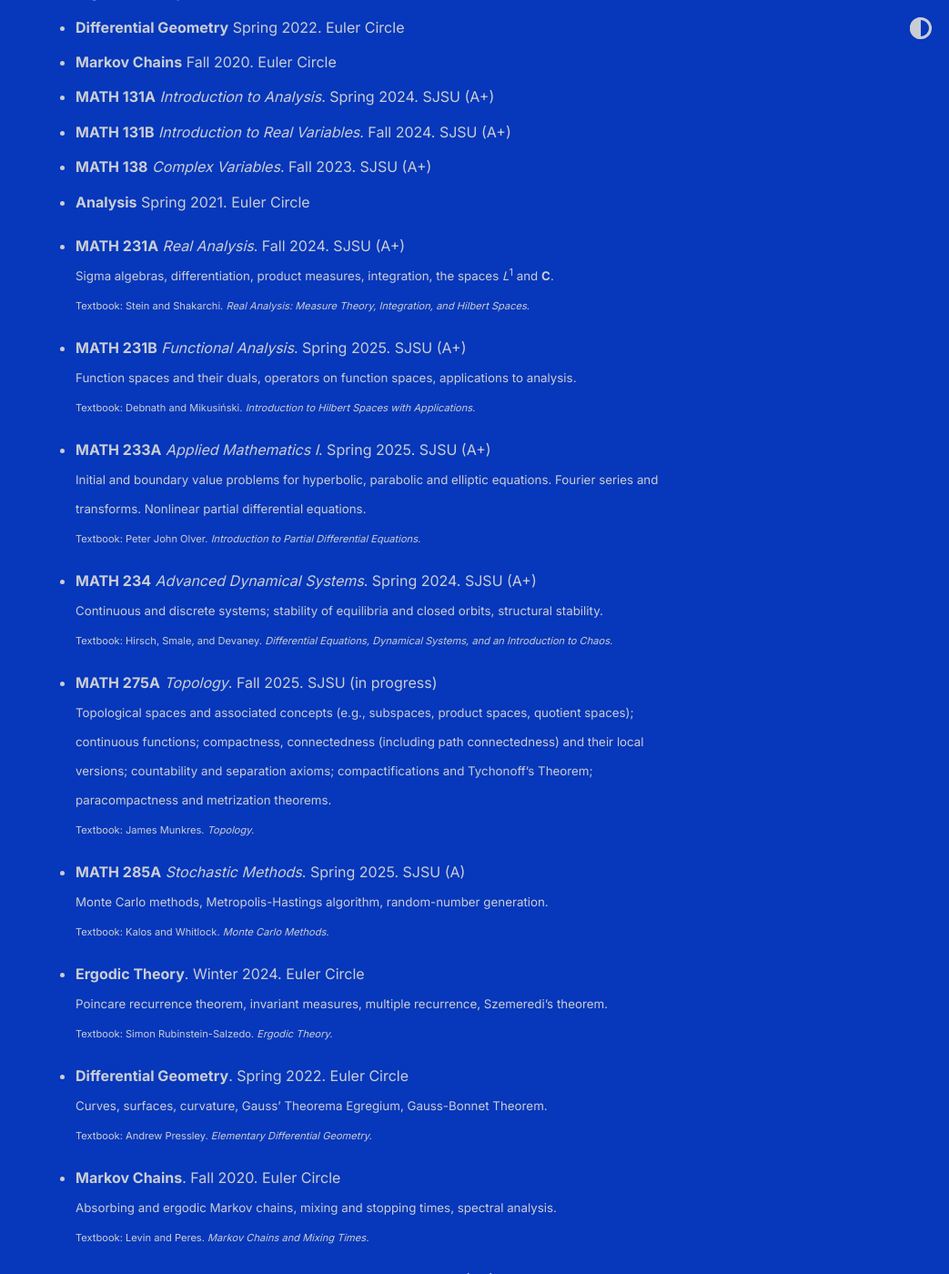
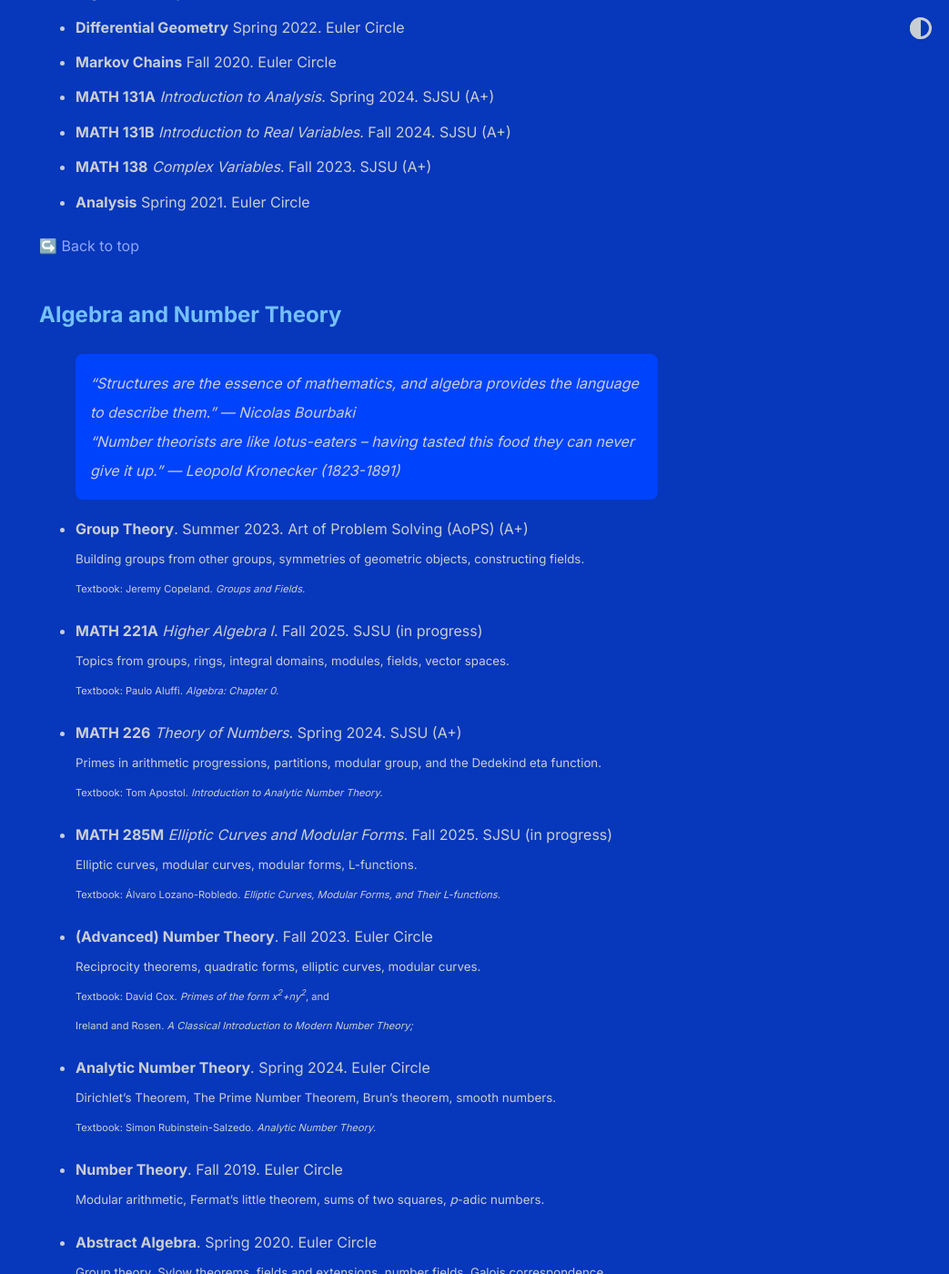
Before and after one commit to shihankanungo/shihankanungo.github.io, a Jekyll site: the page built from courses.md, in a window 1280 px wide and 1400 px high, scrolled down 2054 px. Shown: the whole window at 91% size, without its empty margins (237-1280 px from the left). Built offline with Jekyll 4.4.1, drawn with Linux system fonts in a browser that asks for light colours; some of the changed text lies outside the part shown.

Commit message:
Update courses.md

```diff
--- a/courses.md
+++ b/courses.md
@@ -111,57 +111,6 @@ Here are the courses grouped by subject area, along with a short description of
 </details></li>
 </ul>
 
-- **MATH 231A** *Real Analysis*. Fall 2024. SJSU (A+) <br>
-  <small>Sigma algebras, differentiation, product measures, integration, the spaces  *L*<sup>1</sup> and **C**.</small> <br>
-  <small><small>Textbook: Stein and Shakarchi. <i>Real Analysis: Measure Theory, Integration, and Hilbert Spaces</i>.</small></small>
-
-- **MATH 231B** *Functional Analysis*. Spring 2025. SJSU (A+)<br>
-  <small>Function spaces and their duals, operators on function spaces, applications to analysis.</small> <br>
-  <small><small>Textbook: Debnath and Mikusiński. <i>Introduction to Hilbert Spaces with Applications</i>.</small></small>
-
-- **MATH 233A** *Applied Mathematics I*. Spring 2025. SJSU (A+)<br>
-  <small>Initial and boundary value problems for hyperbolic, parabolic and elliptic equations. Fourier series and transforms. Nonlinear partial differential equations.</small> <br>
-  <small><small>Textbook: Peter John Olver. <i>Introduction to Partial Differential Equations.</i></small></small>
-
-- **MATH 234** *Advanced Dynamical Systems*. Spring 2024. SJSU (A+)<br>
-  <small>Continuous and discrete systems; stability of equilibria and closed orbits, structural stability.</small> <br>
-  <small><small>Textbook: Hirsch, Smale, and Devaney. <i>Differential Equations, Dynamical Systems, and an Introduction to Chaos.</i></small></small>
-
-- **MATH 275A** *Topology*. Fall 2025. SJSU (in progress)<br>
-  <small>Topological spaces and associated concepts (e.g., subspaces, product spaces, quotient spaces); continuous functions; compactness, connectedness (including path connectedness) and their local versions; countability and separation axioms; compactifications and Tychonoff’s Theorem; paracompactness and metrization theorems.</small> <br>
-  <small><small>Textbook: James Munkres. <i>Topology.</i></small></small>
-
-- **MATH 285A** *Stochastic Methods*. Spring 2025. SJSU (A)<br>
-  <small>Monte Carlo methods, Metropolis-Hastings algorithm, random-number generation.</small> <br>
-  <small><small>Textbook: Kalos and Whitlock. <i>Monte Carlo Methods.</i></small></small>
-
-- **Ergodic Theory**. Winter 2024. Euler Circle <br>
-  <small>Poincare recurrence theorem, invariant measures, multiple recurrence, Szemeredi's theorem.</small> <br>
-  <small><small>Textbook: Simon Rubinstein-Salzedo. <i>Ergodic Theory.</i></small></small>
-
-- **Differential Geometry**. Spring 2022. Euler Circle <br>
-  <small>Curves, surfaces, curvature, Gauss' Theorema Egregium, Gauss-Bonnet Theorem.</small> <br>
-  <small><small>Textbook: Andrew Pressley. <i>Elementary Differential Geometry.</i></small></small>
-
-- **Markov Chains**. Fall 2020. Euler Circle <br>
-  <small>Absorbing and ergodic Markov chains, mixing and stopping times, spectral analysis.</small> <br>
-  <small><small>Textbook: Levin and Peres. <i>Markov Chains and Mixing Times.</i></small></small>
-
-- **MATH 131A** *Introduction to Analysis*. Spring 2024. SJSU (A+)<br>
-  <small>Completeness and compactness of **R**. Continuity, uniform continuity, the derivative.</small> <br>
-  <small><small>Textbook: Kenneth Ross. <i>Elementary Analysis: The Theory of Calculus</i>.</small></small>
-
-- **MATH 131B** *Introduction to Real Variables*. Fall 2024. SJSU (A+)<br>
-  <small>The theory of the Riemann integral, sequences and series of functions, spaces of functions.</small> <br>
-  <small><small>Textbook: Tim Hsu. <i>Fourier Series, Fourier Transforms, and Function Spaces: A Second Course in Analysis</i>.</small></small>
-
-- **MATH 138** *Complex Variables*. Fall 2023. SJSU (A+)<br>
-  <small>Analytic functions, complex integration, residues and power series, conformal mapping.</small> <br>
-  <small><small>Textbook: Zill and Shanahan. <i>Complex Analysis</i>.</small></small>
-
-- **Analysis**. Spring 2021. Euler Circle  <br>
-  <small>Set theory, formal constructions of the real numbers, limits, continuity, and infinite series.</small> <br>
-
 <a href="https://shihankanungo.github.io/courses">↪️ Back to top</a>
 
 ## Algebra and Number Theory
```
